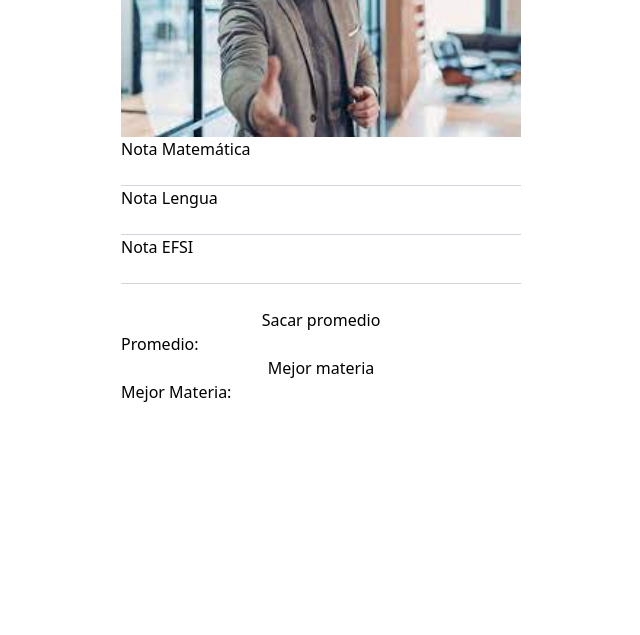
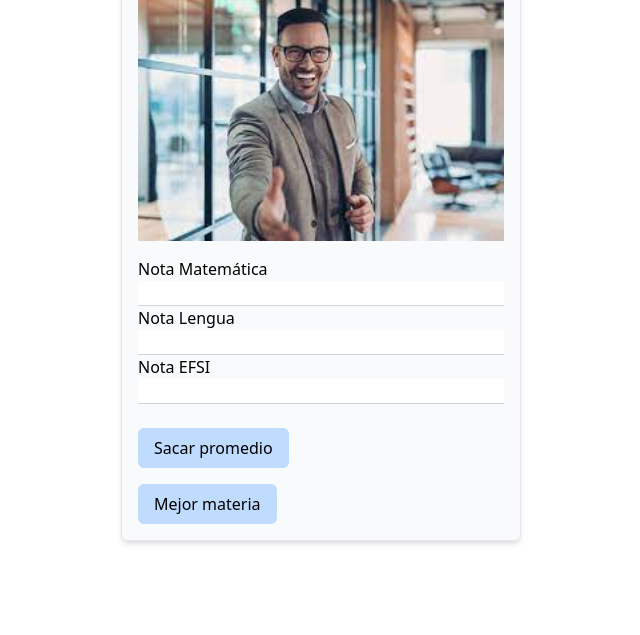
Before and after one commit to Faustito04/Form, a website: page src/index.html in a window 1280 px wide. Shown: the part 165-800 px from the top of the page, without its empty margins (319-959 px from the left). Drawn offline with Linux system fonts and the light colour scheme.

Commit message:
add more styles

```diff
--- a/src/index.html
+++ b/src/index.html
@@ -7,11 +7,11 @@
     <title>Formulario</title>
     <link rel="stylesheet" href="../dist/output.css">
 </head>
-<body class="grid place-items-center">
-    <div class="flex flex-col w-[400px]">
-        <h1 id="titulo" class="text-3xl font-bold">Notas</h1>
+<body class="grid place-items-center min-h-screen py-4">
+    <div class="flex flex-col w-[400px] border p-4 rounded-md shadow-md bg-slate-50">
+        <h1 id="titulo" class="text-3xl font-bold text-center text-blue-600">Notas</h1>
 
-        <img id="estado" class="w-full" src="../assets/welcome.jpeg" alt="estado">
+        <img id="estado" class="w-full my-4" src="../assets/welcome.jpeg" alt="estado">
 
         <label for="matematica">Nota Matemática</label>
         <input type="number" class="border-b border-gray-300" onkeyup="onChange('matematica')" name="matematica" id="matematica">
@@ -27,13 +27,18 @@
 
         <br>
 
-        <button onclick="sacarPromedio()">Sacar promedio</button>
-        <p>Promedio: <span id="promedio"></span></p>
+        <div class="flex flex-row items-center gap-4">
+            <button class="w-fit px-4 py-2 bg-blue-200 rounded-md" onclick="sacarPromedio()">Sacar promedio</button>
+            <span id="promedio"></span>
+        </div>
         <span id="error-promedio" style="color: red; display: none;">Todos los campos tienen que estar completos</span>
 
-        <button onclick="sacarMejorMateria()">Mejor materia</button>
-        <p>Mejor Materia: <span id="mejorMateria"></span></p>
+        <div class="flex flex-row items-center mt-4 gap-4">
+            <button class="w-fit px-4 py-2 bg-blue-200 rounded-md" onclick="sacarMejorMateria()">Mejor materia</button>
+            <span id="mejorMateria"></span>
+        </div>
         <span id="error-mejorMateria" style="color: red; display: none;">Todos los campos tienen que estar completos</span>
+
     </div>
 
     <script src="script.js"></script>
```
Also changed, not shown: dist/output.css.
